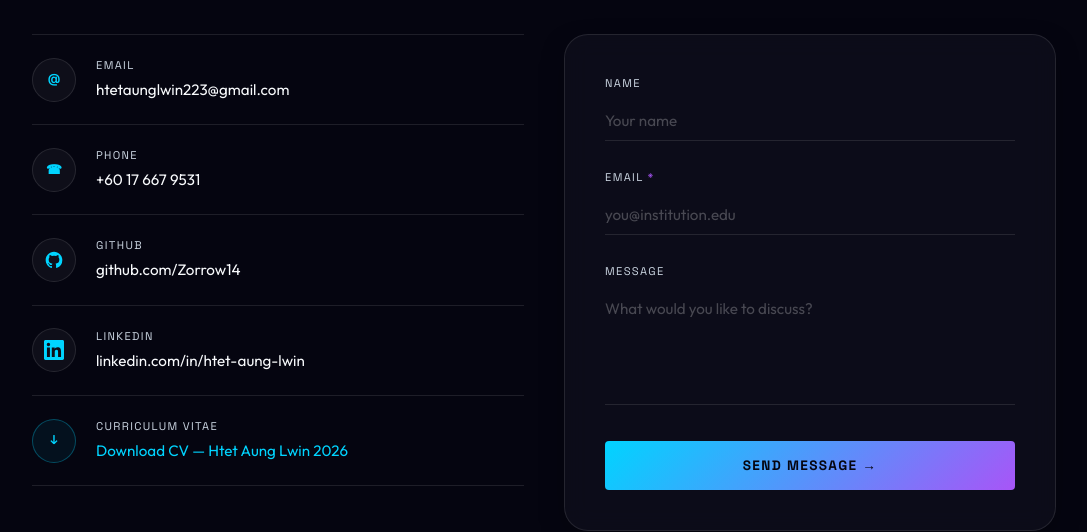
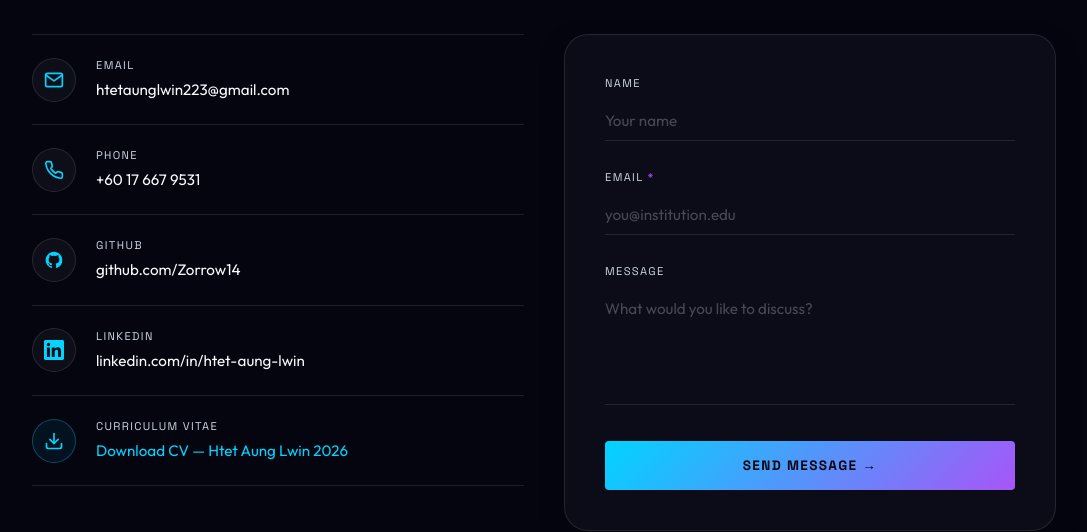
Before and after one commit to Zorrow14/HtetAungLwin_Portfolio, a React (Vite) app: page / in a window 1280 px wide. Shown: the part 7292-7824 px from the top of the page, without its empty margins (96-1183 px from the left). Built offline with nearby package versions, Linux system fonts and the light colour scheme.

Commit message:
icons updated

```diff
--- a/src/components/Contact.jsx
+++ b/src/components/Contact.jsx
@@ -10,6 +10,27 @@
 const LinkedInIcon = () => (
   <svg width="20" height="20" viewBox="0 0 24 24" fill="currentColor" aria-hidden="true">
     <path d="M20.447 20.452h-3.554v-5.569c0-1.328-.027-3.037-1.852-3.037-1.853 0-2.136 1.445-2.136 2.939v5.667H9.351V9h3.414v1.561h.046c.477-.9 1.637-1.85 3.37-1.85 3.601 0 4.267 2.37 4.267 5.455v6.286ZM5.337 7.433a2.062 2.062 0 0 1-2.063-2.065 2.064 2.064 0 1 1 2.063 2.065Zm1.782 13.019H3.555V9h3.564v11.452ZM22.225 0H1.771C.792 0 0 .774 0 1.729v20.542C0 23.227.792 24 1.771 24h20.451C23.2 24 24 23.227 24 22.271V1.729C24 .774 23.2 0 22.222 0h.003Z"/>
+  </svg>
+);
+
+const EmailIcon = () => (
+  <svg width="20" height="20" viewBox="0 0 24 24" fill="none" stroke="currentColor" strokeWidth="2" strokeLinecap="round" strokeLinejoin="round">
+    <path d="M4 4h16c1.1 0 2 .9 2 2v12c0 1.1-.9 2-2 2H4c-1.1 0-2-.9-2-2V6c0-1.1.9-2 2-2z"></path>
+    <polyline points="22,6 12,13 2,6"></polyline>
+  </svg>
+);
+
+const PhoneIcon = () => (
+  <svg width="20" height="20" viewBox="0 0 24 24" fill="none" stroke="currentColor" strokeWidth="2" strokeLinecap="round" strokeLinejoin="round">
+    <path d="M22 16.92v3a2 2 0 0 1-2.18 2 19.79 19.79 0 0 1-8.63-3.07 19.5 19.5 0 0 1-6-6 19.79 19.79 0 0 1-3.07-8.67A2 2 0 0 1 4.11 2h3a2 2 0 0 1 2 1.72 12.84 12.84 0 0 0 .7 2.81 2 2 0 0 1-.45 2.11L8.09 9.91a16 16 0 0 0 6 6l1.27-1.27a2 2 0 0 1 2.11-.45 12.84 12.84 0 0 0 2.81.7A2 2 0 0 1 22 16.92z"></path>
+  </svg>
+);
+
+const DownloadIcon = () => (
+  <svg width="20" height="20" viewBox="0 0 24 24" fill="none" stroke="currentColor" strokeWidth="2" strokeLinecap="round" strokeLinejoin="round">
+    <path d="M21 15v4a2 2 0 0 1-2 2H5a2 2 0 0 1-2-2v-4"></path>
+    <polyline points="7 10 12 15 17 10"></polyline>
+    <line x1="12" y1="15" x2="12" y2="3"></line>
   </svg>
 );
 
@@ -30,13 +51,13 @@
 
   const contactInfo = [
     {
-      icon: '@',
+      iconSvg: <EmailIcon />,
       label: 'EMAIL',
       value: 'htetaunglwin223@gmail.com',
       href: 'mailto:htetaunglwin223@gmail.com',
     },
     {
-      icon: '☎',
+      iconSvg: <PhoneIcon />,
       label: 'PHONE',
       value: '+60 17 667 9531',
       href: 'tel:+60',
@@ -55,7 +76,7 @@
       href: 'https://www.linkedin.com/in/htet-aung-lwin-6010683b0/',
     },
     {
-      icon: '↓',
+      iconSvg: <DownloadIcon />,
       label: 'CURRICULUM VITAE',
       value: 'Download CV — Htet Aung Lwin 2026',
       href: 'https://drive.google.com/file/d/1Q-J7Do9MWsBPV_i6qEPotjVK-MZdO9ss/view?usp=drive_link',
--- a/src/components/ProjectDemo.jsx
+++ b/src/components/ProjectDemo.jsx
@@ -14,7 +14,7 @@
       description: "Live embedded walkthrough: Test out the real-time search and debouncing instantly.",
       tech: ["React 19", "OMDb API", "Framer Motion"],
       actionLink: "https://movie-search-engine-ruddy.vercel.app/",
-      actionText: "LAUNCH LIVE SITE ↗"
+      actionText: "LAUNCH LIVE SITE ↗\uFE0E"
     },
     {
       title: "AuraGains",
@@ -24,7 +24,7 @@
       description: "Preview the strict MVVM architecture and native Android hardware integrations.",
       tech: ["Flutter", "Supabase", "Dart"],
       actionLink: "YOUR_GOOGLE_DRIVE_APK_LINK_HERE", // <-- PUT YOUR GOOGLE DRIVE LINK HERE
-      actionText: "DOWNLOAD APK ↓"
+      actionText: "DOWNLOAD APK ↓\uFE0E"
     },
     {
       title: "EcoQuest",
@@ -34,7 +34,7 @@
       description: "Dashboard overview, user management flow, and the automated moderation log.",
       tech: ["PHP", "MySQL", "JavaScript"],
       actionLink: "https://github.com/lw112k/EcoQuest",
-      actionText: "VIEW SOURCE ↗"
+      actionText: "VIEW SOURCE ↗\uFE0E"
     },
     {
       title: "Expense Manager",
@@ -44,7 +44,7 @@
       description: "CLI walkthrough: adding, categorising, and exporting transactions with JSON persistence.",
       tech: ["Python", "JSON"],
       actionLink: "https://github.com/Zorrow14/Expense_Management_System_PY",
-      actionText: "VIEW SOURCE ↗"
+      actionText: "VIEW SOURCE ↗\uFE0E"
     },
     {
       title: "EduManage",
@@ -54,7 +54,7 @@
       description: "Auth flow, grade viewing, and the collaborative academic dashboard in action.",
       tech: ["Python"],
       actionLink: "https://github.com/lw112k/Education-Management-System-PY",
-      actionText: "VIEW SOURCE ↗"
+      actionText: "VIEW SOURCE ↗\uFE0E"
     }
   ];
 
```
